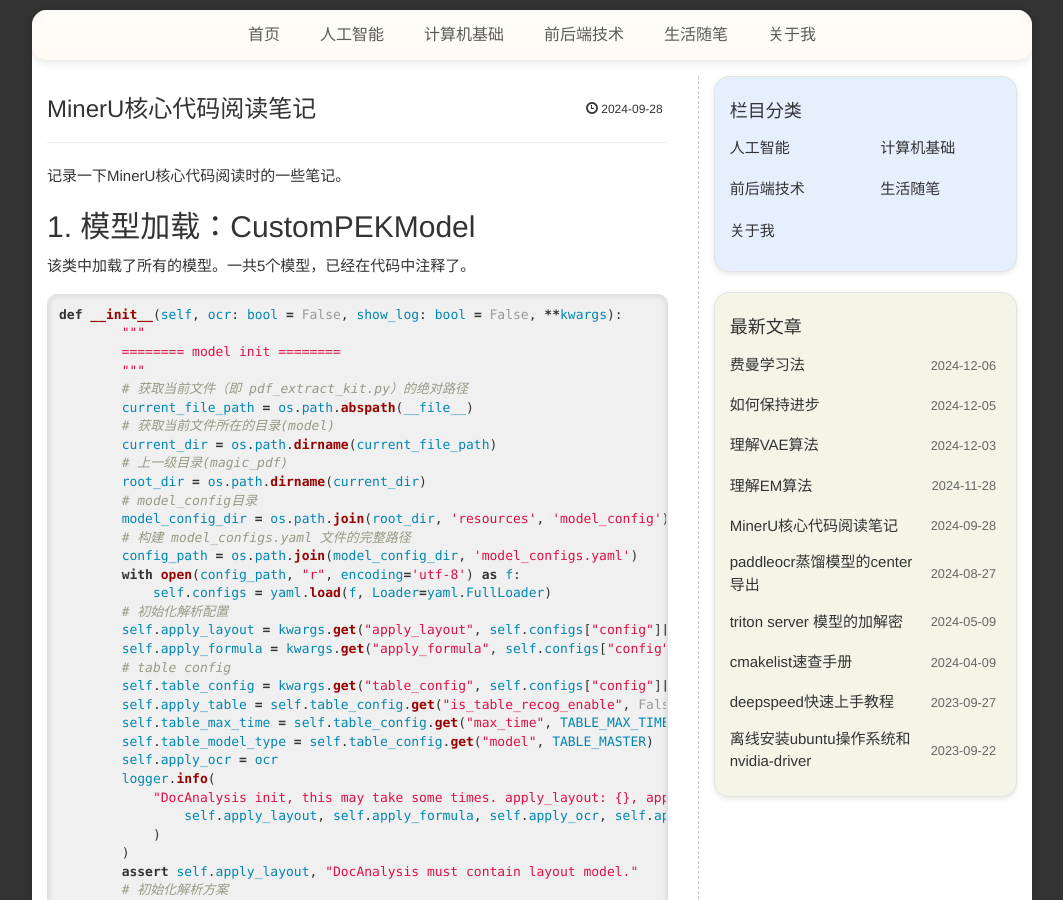
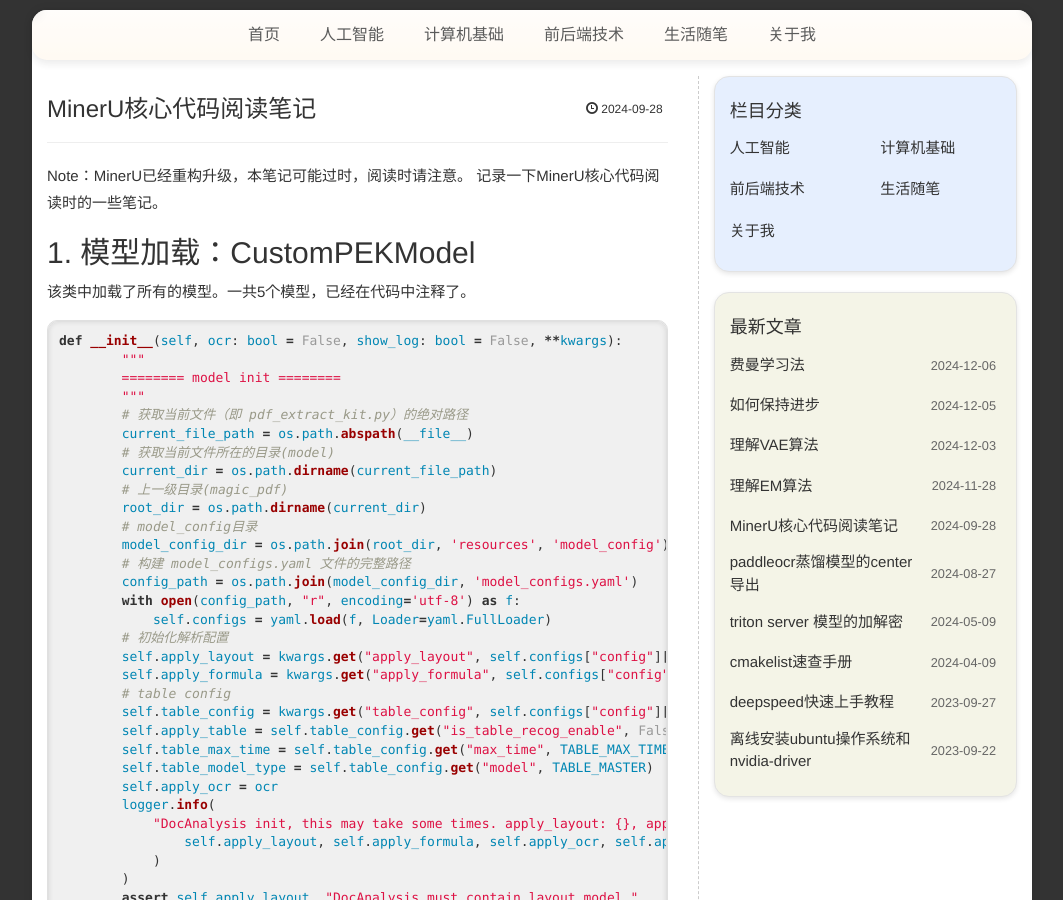
Before and after one commit to liwenju0/liwenju0.github.io, a Jekyll site: the page built from _posts/2024-09-28-MinerU核心代码阅读笔记.md, in a window 1280 px wide and 900 px high. Shown: the whole window, without its empty margins (108-1171 px from the left). Built offline with Jekyll 4.4.1, drawn with Linux system fonts in a browser that asks for light colours; comment, search, counter and statistics services are not loaded.

Commit message:
更新MinerU笔记

```diff
--- a/_posts/2024-09-28-MinerU核心代码阅读笔记.md
+++ b/_posts/2024-09-28-MinerU核心代码阅读笔记.md
@@ -5,7 +5,7 @@ date:   2024-09-28 09:20:08 +0800
 category: "AI"
 published: true
 ---
-
+Note：MinerU已经重构升级，本笔记可能过时，阅读时请注意。
 记录一下MinerU核心代码阅读时的一些笔记。
 <!--more-->
 
```
